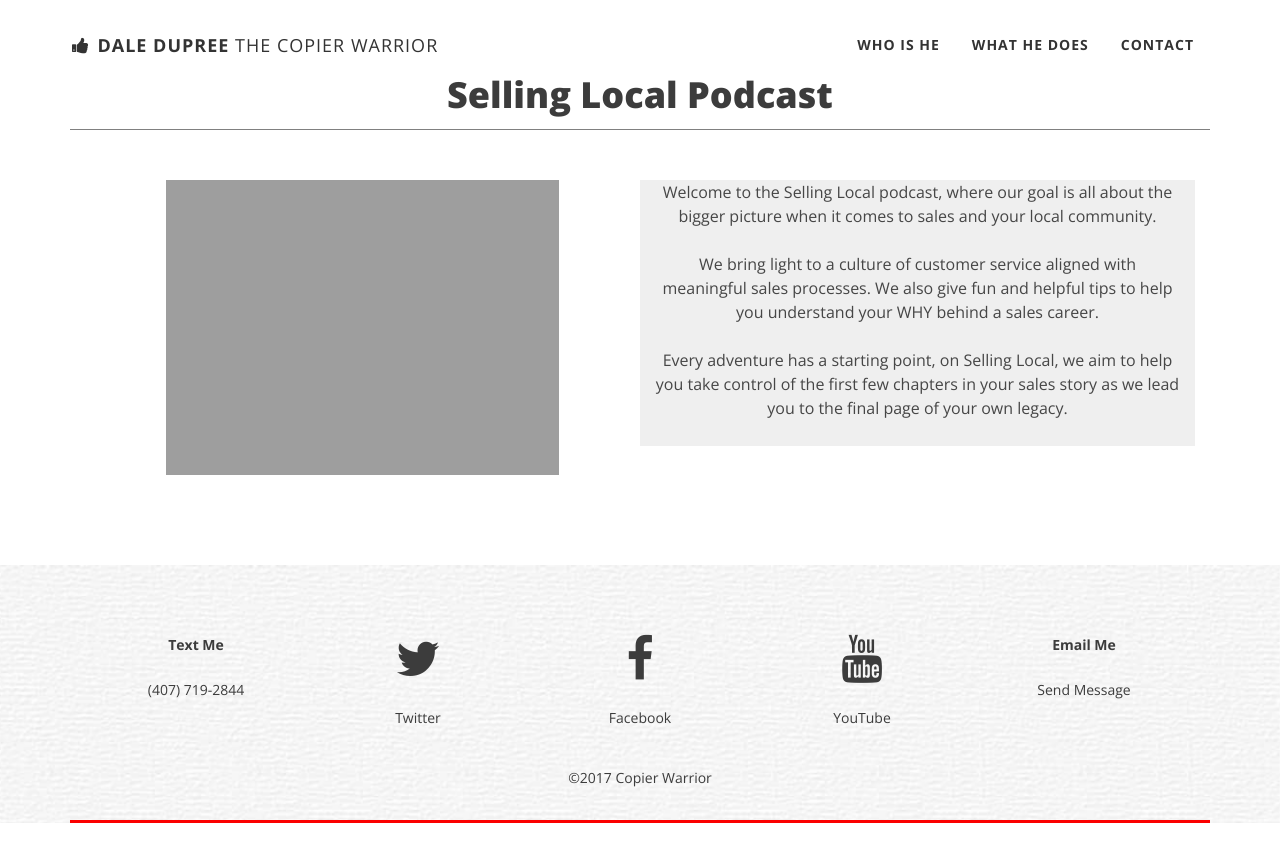
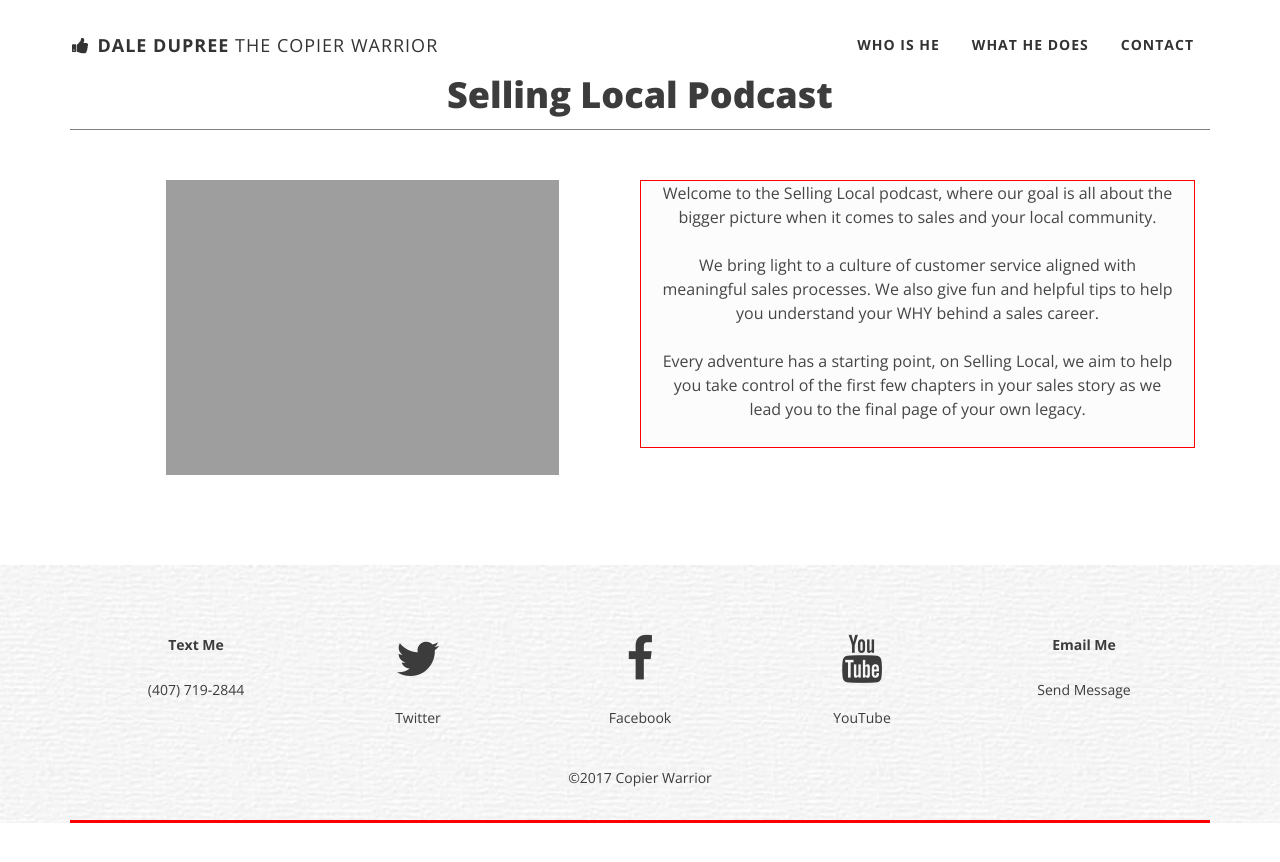
Before and after one commit to copierwarrior/copierwarrior.github.io, a Jekyll site: the page selling-local-podcast.html, which Jekyll copies as it is, in a window 1280 px wide. Shown: the top 862 px of the page. Built offline with Jekyll 4.4.1, drawn with Linux system fonts in a browser that asks for light colours; nearby versions of some CDN libraries.

Commit message:
Update selling-local-podcast.html

```diff
--- a/selling-local-podcast.html
+++ b/selling-local-podcast.html
@@ -71,7 +71,7 @@
 	<div class = "col-sm-6" style = "text-align: center;">
 	<img src = "http://www.copierwarrior.com/img/selling_local.jpg"/ style = "width: 75%; padding-bottom: 40px">
 	</div>
-	<div class = "col-sm-6" style = "text-align: center; text-justify: inter-word; border: solid-1px-grey; background-color: #efefef; color: #000">
+	<div class = "col-sm-6" style = "text-align: center; text-justify: inter-word; border: solid 1px red; background-color: #fcfcfc; color: #000">
 	<p>Welcome to the Selling Local podcast, where our goal is all about the bigger picture when it comes to sales and your local community.
 	<br><Br>
 	We bring light to a culture of customer service aligned with meaningful sales processes. We also give fun and helpful tips to help you understand your WHY behind a sales career.
```
